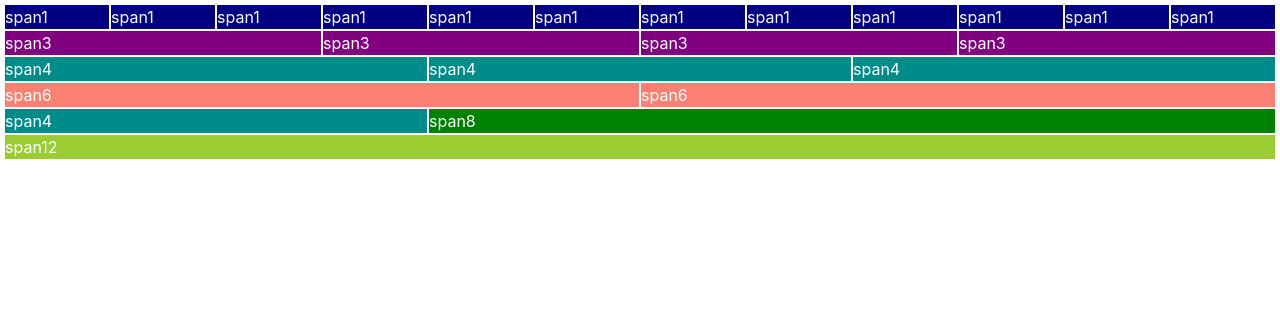
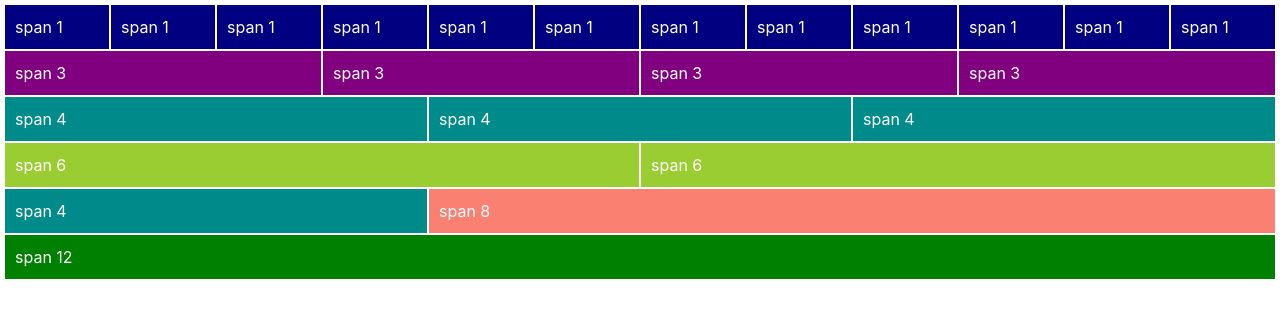
Before and after one commit to lbiv4/CS565-assignments, a plain HTML site: page assignment3/exercise2.html in a window 1280 px wide. Drawn offline with nearby package versions, Linux system fonts and the light colour scheme.

Commit message:
Added styling for exercises 2-5

```diff
--- a/assignment3/exercise2.html
+++ b/assignment3/exercise2.html
@@ -21,6 +21,7 @@
 
       div > span {
         color: white;
+        padding: 10px;
       }
 
       .span1 {
@@ -38,17 +39,17 @@
       }
 
       .span6 {
-        background-color: salmon;
+        background-color: yellowgreen;
         grid-area: span 1 / span 6;
       }
 
       .span8 {
-        background-color: green;
+        background-color: salmon;
         grid-area: span 1 / span 8;
       }
 
       .span12 {
-        background-color: yellowgreen;
+        background-color: green;
         grid-area: span 1 / span 12;
       }
     </style>
@@ -56,30 +57,30 @@
   </head>
   <body>
     <div id="gridContainer">
-      <span class="span1">span1</span>
-      <span class="span1">span1</span>
-      <span class="span1">span1</span>
-      <span class="span1">span1</span>
-      <span class="span1">span1</span>
-      <span class="span1">span1</span>
-      <span class="span1">span1</span>
-      <span class="span1">span1</span>
-      <span class="span1">span1</span>
-      <span class="span1">span1</span>
-      <span class="span1">span1</span>
-      <span class="span1">span1</span>
-      <span class="span3">span3</span>
-      <span class="span3">span3</span>
-      <span class="span3">span3</span>
-      <span class="span3">span3</span>
-      <span class="span4">span4</span>
-      <span class="span4">span4</span>
-      <span class="span4">span4</span>
-      <span class="span6">span6</span>
-      <span class="span6">span6</span>
-      <span class="span4">span4</span>
-      <span class="span8">span8</span>
-      <span class="span12">span12</span>
+      <span class="span1">span 1</span>
+      <span class="span1">span 1</span>
+      <span class="span1">span 1</span>
+      <span class="span1">span 1</span>
+      <span class="span1">span 1</span>
+      <span class="span1">span 1</span>
+      <span class="span1">span 1</span>
+      <span class="span1">span 1</span>
+      <span class="span1">span 1</span>
+      <span class="span1">span 1</span>
+      <span class="span1">span 1</span>
+      <span class="span1">span 1</span>
+      <span class="span3">span 3</span>
+      <span class="span3">span 3</span>
+      <span class="span3">span 3</span>
+      <span class="span3">span 3</span>
+      <span class="span4">span 4</span>
+      <span class="span4">span 4</span>
+      <span class="span4">span 4</span>
+      <span class="span6">span 6</span>
+      <span class="span6">span 6</span>
+      <span class="span4">span 4</span>
+      <span class="span8">span 8</span>
+      <span class="span12">span 12</span>
     </div>
   </body>
 </html>
```
Also changed, not shown: assignment3/exercise3.html (+7 -10 lines), assignment3/exercise4.html (+9 -6 lines), assignment3/exercise5.html (+6 -2 lines).
